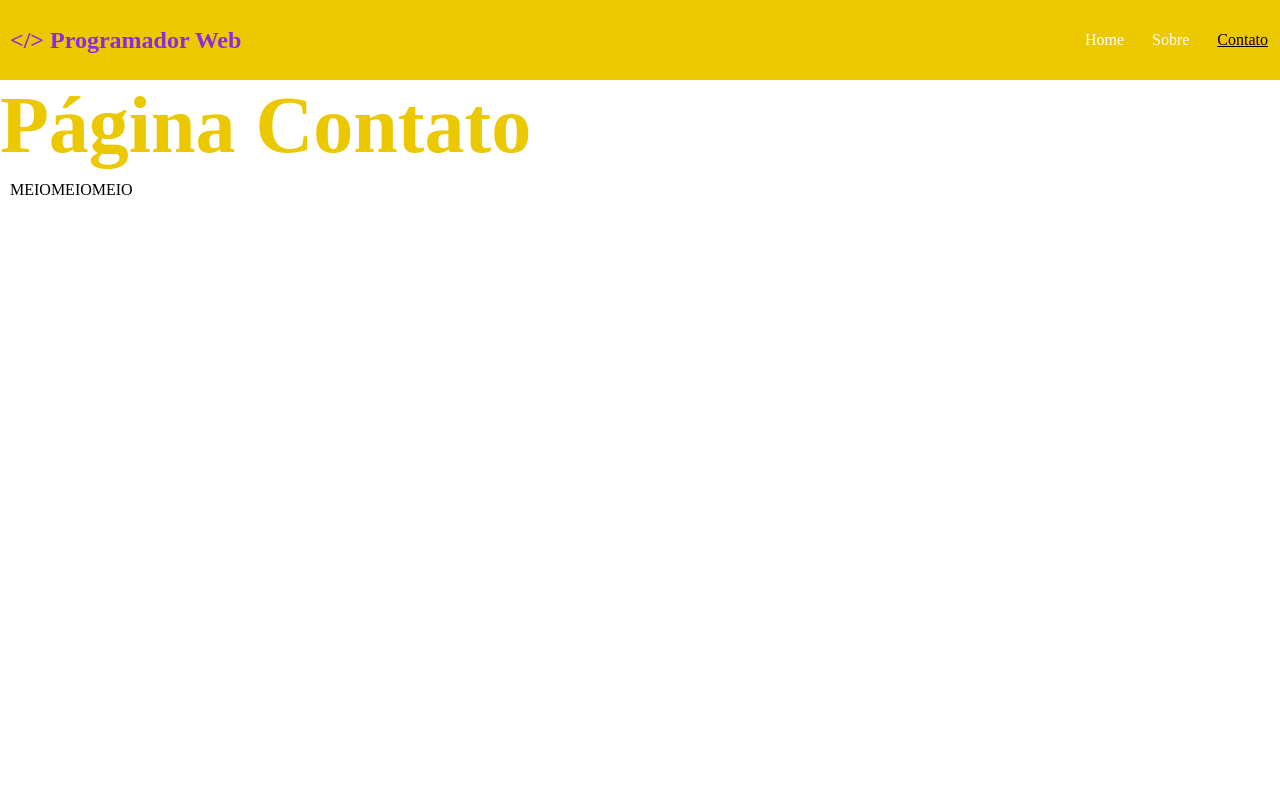
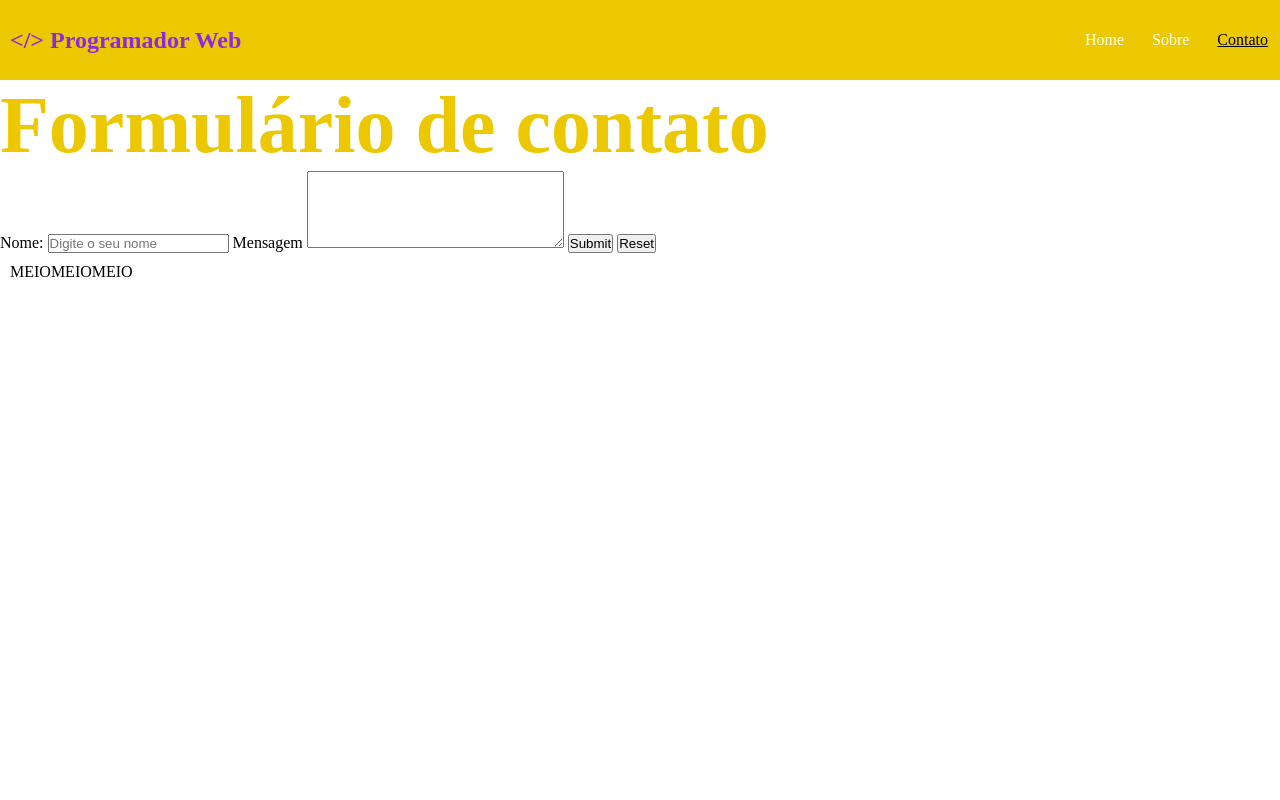
Before and after one commit to Geovannydoprogram/TEST, a plain HTML site: page contato.html in a window 1280 px wide. Shown: the top 800 px of the page. Drawn offline with Linux system fonts and the light colour scheme.

Commit message:
Criação fo formulario

```diff
--- a/contato.html
+++ b/contato.html
@@ -20,7 +20,17 @@
             </ul>
         </nav>
     </header>
-    <h1>Página Contato</h1>
+    <h1>Formulário de contato</h1>
+    <form>
+
+        <label for="nome">Nome:</label>
+        <input type="text" type="text" placeholder="Digite o seu nome" >
+        <label for="mensagem">Mensagem</label>
+        <textarea name="mensagem" cols="30" rows="5" ></textarea>
+        <input type="submit">
+        <input type="reset">
+
+    </form>
     <main>
         <p>
             MEIOMEIOMEIO
```
